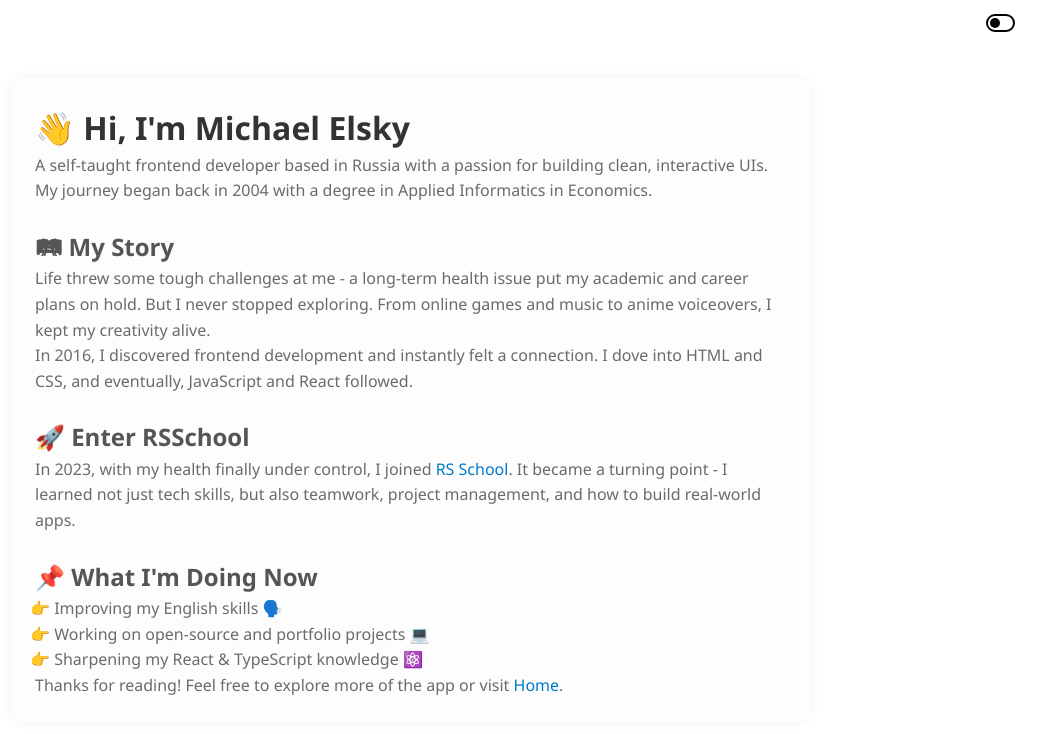
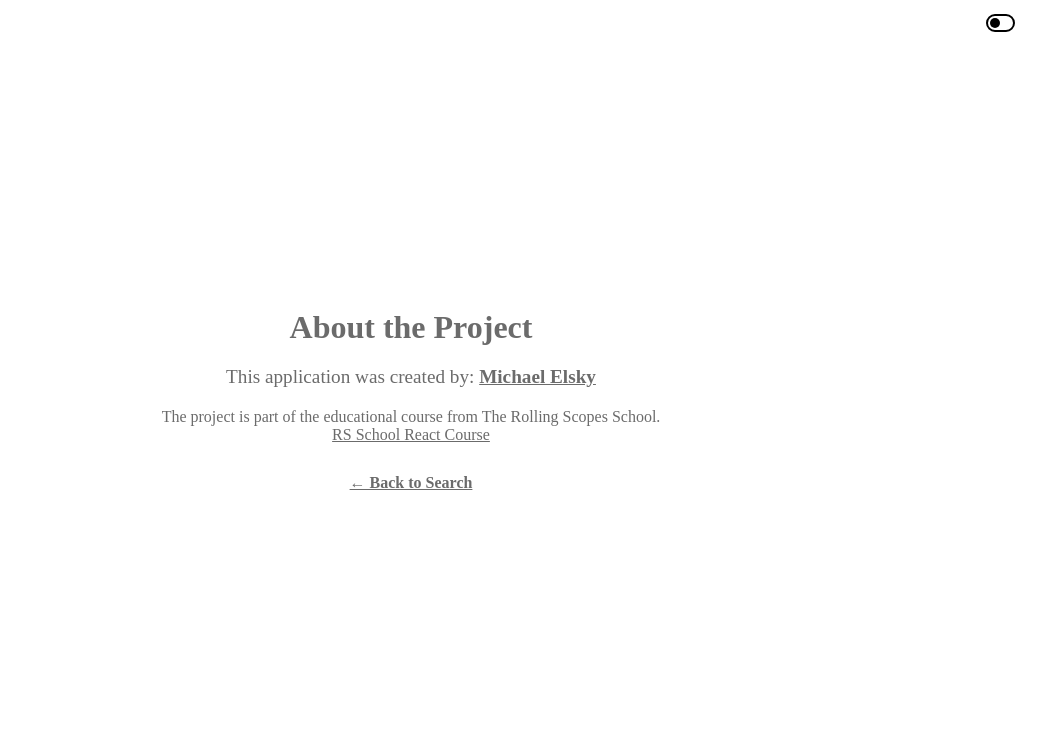
Before and after one commit to Michael5366/rs-react-app, a React (Vite) app: page /about in a window 1280 px wide. Shown: the top 734 px of the page, without its empty margins (229-1275 px from the left). Built offline with nearby package versions, Linux system fonts and the light colour scheme.

Commit message:
refactor: simplify AboutPage with minimal content (Tue, Jul 29, 2025 05:20 PM)

```diff
--- a/src/pages/AboutPage/AboutPage.tsx
+++ b/src/pages/AboutPage/AboutPage.tsx
@@ -1,63 +1,38 @@
 import { Link } from 'react-router-dom';
+import PageHeader from '../../components/Templates/PageHeader/PageHeader';
 
 const AboutPage = () => {
   return (
-    <div className="app__about">
-      <section className="about__intro">
-        <h1>👋 Hi, I&apos;m Michael Elsky</h1>
-        <p>
-          A self-taught frontend developer based in Russia with a passion for
-          building clean, interactive UIs. My journey began back in 2004 with a
-          degree in Applied Informatics in Economics.
-        </p>
-      </section>
-
-      <section className="about__story">
-        <h2>🛤 My Story</h2>
-        <p>
-          Life threw some tough challenges at me - a long-term health issue put
-          my academic and career plans on hold. But I never stopped exploring.
-          From online games and music to anime voiceovers, I kept my creativity
-          alive.
-        </p>
-        <p>
-          In 2016, I discovered frontend development and instantly felt a
-          connection. I dove into HTML and CSS, and eventually, JavaScript and
-          React followed.
-        </p>
-      </section>
-
-      <section className="about__rss">
-        <h2>🚀 Enter RSSchool</h2>
-        <p>
-          In 2023, with my health finally under control, I joined{' '}
+    <div className="app__about-container">
+      <PageHeader level={1}>About the Project</PageHeader>
+      <p className="app__about-author">
+        This application was created by:{' '}
+        <strong>
           <a
-            href="https://rs.school/"
+            href="https://github.com/Michael5366"
             target="_blank"
-            rel="noopener noreferrer"
+            rel="noreferrer"
           >
-            RS School
+            Michael Elsky
           </a>
-          . It became a turning point - I learned not just tech skills, but also
-          teamwork, project management, and how to build real-world apps.
-        </p>
-      </section>
-
-      <section className="about__now">
-        <h2>📌 What I&apos;m Doing Now</h2>
-        <ul>
-          <li>Improving my English skills 🗣️</li>
-          <li>Working on open-source and portfolio projects 💻</li>
-          <li>Sharpening my React & TypeScript knowledge ⚛️</li>
-        </ul>
-      </section>
-
-      <footer className="about__footer">
-        <p>
-          Thanks for reading! Feel free to explore more of the app or visit{' '}
-          <Link to="/">Home</Link>.
-        </p>
-      </footer>
+        </strong>
+      </p>
+      <p>
+        The project is part of the educational course from The Rolling Scopes
+        School.
+      </p>
+      <a
+        href="https://rs.school/react/"
+        target="_blank"
+        rel="noopener noreferrer"
+        className="app__about-link"
+      >
+        RS School React Course
+      </a>
+      <br />
+      <Link to="/" className="app__about-back-link">
+        ← Back to Search
+      </Link>
     </div>
   );
 };
--- a/src/styles/Pages/About/about.scss
+++ b/src/styles/Pages/About/about.scss
@@ -1,34 +1,19 @@
-.app__about {
-  max-width: 800px;
-  margin: 2rem auto;
-  padding: 1.5rem;
-  line-height: 1.6;
-  font-family: 'Segoe UI', Tahoma, Geneva, Verdana, sans-serif;
-  background-color: #fdfdfd;
-  border-radius: 12px;
-  box-shadow: 0 0 12px rgba(0, 0, 0, 0.05);
+.app__about-container {
+  padding: 20px;
+  text-align: center;
 }
 
-.app__about h1 {
-  font-size: 2rem;
-  color: #333;
+.app__about-author {
+  font-size: 1.2rem;
+  margin: 20px 0;
 }
 
-.app__about h2 {
-  margin-top: 1.5rem;
-  color: #555;
-}
-
-.app__about a {
-  color: #007acc;
-  text-decoration: none;
-}
-
-.app__about a:hover {
+.app__about-link {
   text-decoration: underline;
 }
 
-.about__now ul {
-  padding-left: 1.2rem;
-  list-style-type: '👉 ';
+.app__about-back-link {
+  display: inline-block;
+  margin-top: 30px;
+  font-weight: bold;
 }
```
